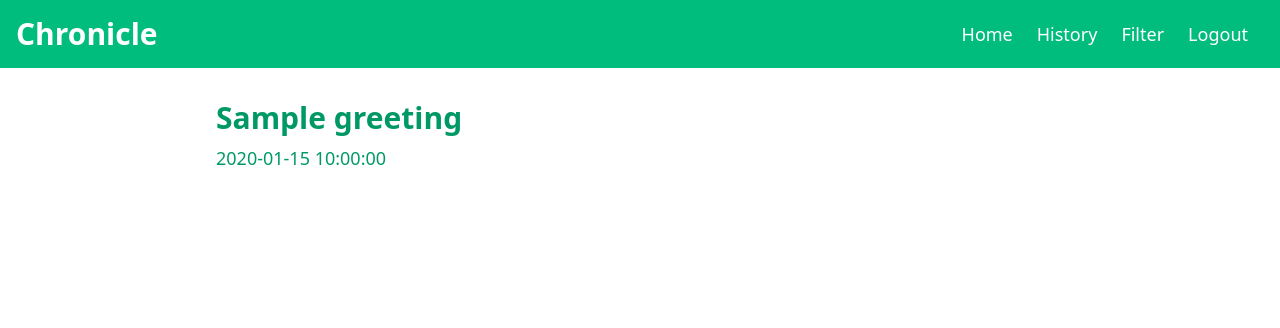
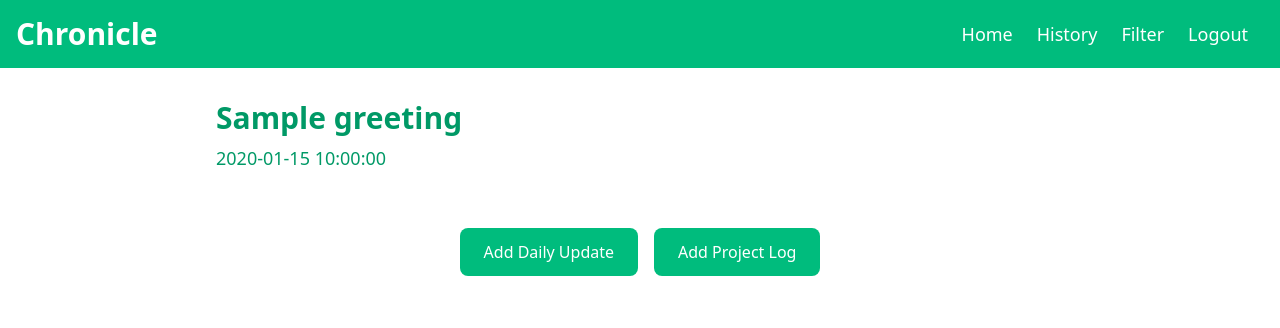
Before and after one commit to Rishil96/chronicle, a Python web app: template templates/home.html in a window 1280 px wide. Shown: the top 328 px of the page. Run offline with Jinja, Linux system fonts and the light colour scheme; the template is opened without the code that fills it: most values are stand-ins (such as "Sample title", 1, 10 or a date in 2020).

Commit message:
Add : Daily updates and Project specific updates button

```diff
--- a/templates/home.html
+++ b/templates/home.html
@@ -9,4 +9,8 @@
         <h1 class="text-3xl font-bold text-emerald-600 mb-2"> {{ greeting }} </h1>
         <p class="text-lg text-emerald-600 mb-6"> {{ today_date }} </p>
     </div>
+    <div class="flex gap-4 mb-8 justify-center">
+        <a href="" class="bg-emerald-500 text-white px-6 py-3 rounded-lg font-medium hover:bg-emerald-600 cursor-pointer">Add Daily Update</a>
+        <a href="" class="bg-emerald-500 text-white px-6 py-3 rounded-lg font-medium hover:bg-emerald-600 cursor-pointer">Add Project Log</a>
+    </div>
 {% endblock %}
```
